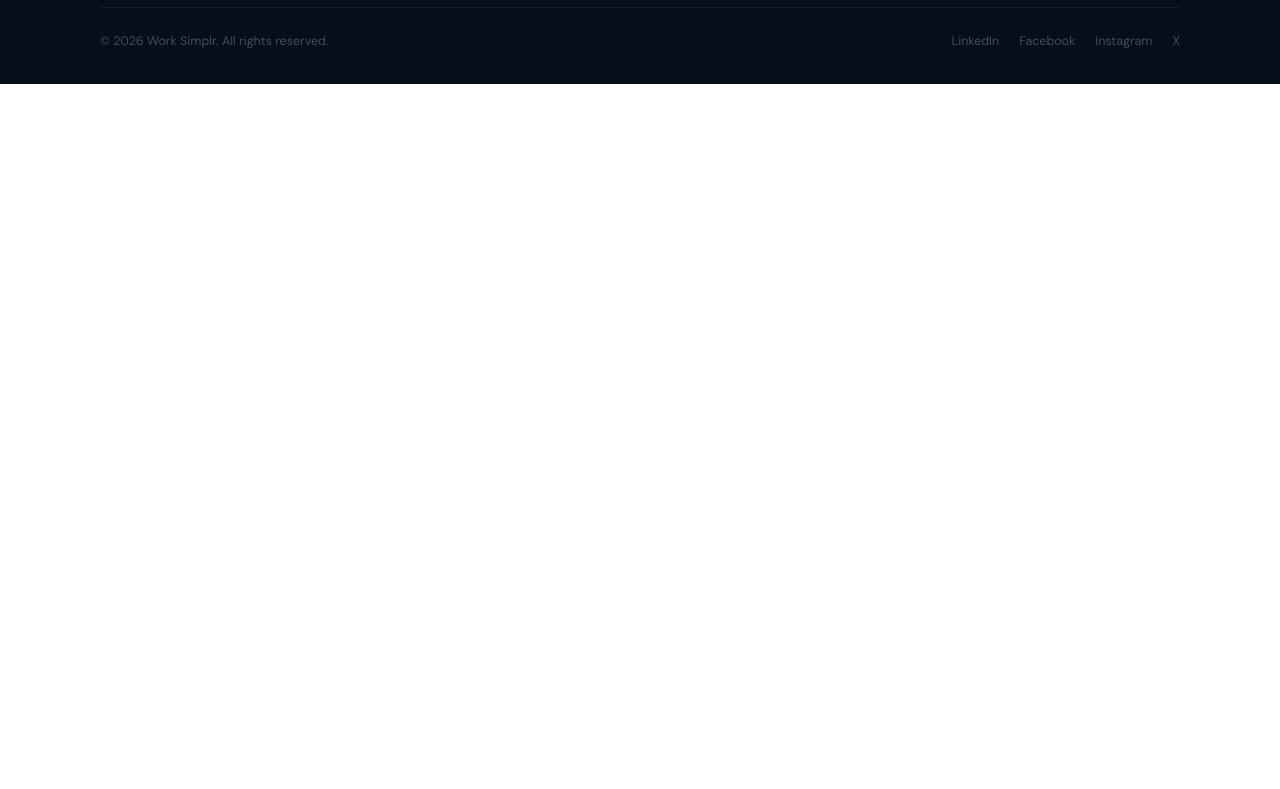
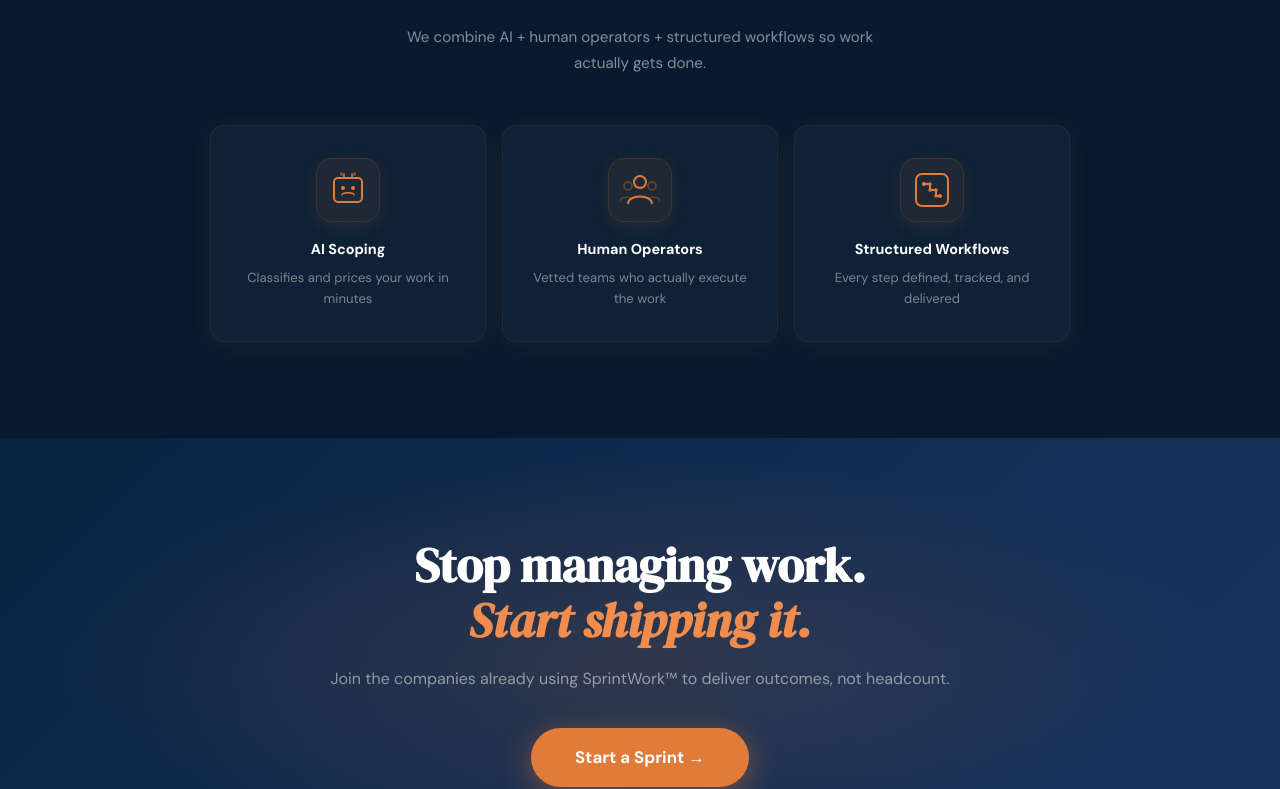
Before and after one commit to JodiMac1521/worksimplr, a Next.js app: page /case-studies in a window 1280 px wide. Shown: the part 4112-4901 px from the top of the page. Before the commit the page ends 4196 px from the top, so only its background shows below. Built offline with nearby package versions, Linux system fonts and the light colour scheme.

Commit message:
Add AI+Human and CTA sections to case studies page

```diff
--- a/app/case-studies/page.js
+++ b/app/case-studies/page.js
@@ -339,6 +339,62 @@ export default function CaseStudies() {
         </div>
       </section>
 
+
+      <section style={{ background:'#081A30',padding:'96px 24px' }}>
+        <div style={{ maxWidth:860,margin:'0 auto',textAlign:'center' }}>
+          <div style={{ fontSize:'0.72rem',fontWeight:700,letterSpacing:'2px',textTransform:'uppercase',color:'#E07B39',marginBottom:16,textAlign:'center' }}>AI + Human</div>
+          <h2 style={{ fontFamily:SERIF,fontSize:'clamp(2rem,3.8vw,2.9rem)',color:'white',marginBottom:16,lineHeight:1.2 }}>AI does not execute.<br /><em style={{ color:'#F08C4E' }}>We do.</em></h2>
+          <p style={{ color:'rgba(255,255,255,0.5)',maxWidth:520,margin:'0 auto 48px',lineHeight:1.7,fontSize:'0.95rem' }}>We combine AI + human operators + structured workflows so work actually gets done.</p>
+          <div className="hp-ai-grid" style={{ display:'grid',gridTemplateColumns:'repeat(3,1fr)',gap:16 }}>
+            {[
+              { icon:(<svg width="40" height="40" viewBox="0 0 40 40" fill="none" xmlns="http://www.w3.org/2000/svg">
+                <rect x="6" y="8" width="28" height="24" rx="4" stroke="#E07B39" strokeWidth="2"/>
+                <circle cx="15" cy="18" r="2" fill="#E07B39"/>
+                <circle cx="25" cy="18" r="2" fill="#E07B39"/>
+                <path d="M14 25 C14 22 26 22 26 25" stroke="#E07B39" strokeWidth="1.5" fill="none" strokeLinecap="round"/>
+                <line x1="16" y1="4" x2="16" y2="8" stroke="#E07B39" strokeWidth="1.5" strokeLinecap="round"/>
+                <line x1="24" y1="4" x2="24" y2="8" stroke="#E07B39" strokeWidth="1.5" strokeLinecap="round"/>
+                <rect x="12" y="2" width="3" height="4" rx="1" fill="#E07B39" opacity="0.4"/>
+                <rect x="25" y="2" width="3" height="4" rx="1" fill="#E07B39" opacity="0.4"/>
+              </svg>),label:'AI Scoping',desc:'Classifies and prices your work in minutes' },
+              { icon:(<svg width="40" height="40" viewBox="0 0 40 40" fill="none" xmlns="http://www.w3.org/2000/svg">
+                <circle cx="20" cy="12" r="6" stroke="#E07B39" strokeWidth="2"/>
+                <path d="M8 34 C8 24 32 24 32 34" stroke="#E07B39" strokeWidth="2" fill="none"/>
+                <circle cx="8" cy="16" r="4" stroke="#E07B39" strokeWidth="1.5" opacity="0.4"/>
+                <path d="M0 32 C0 26 12 26 12 30" stroke="#E07B39" strokeWidth="1.5" fill="none" opacity="0.3"/>
+                <circle cx="32" cy="16" r="4" stroke="#E07B39" strokeWidth="1.5" opacity="0.4"/>
+                <path d="M40 32 C40 26 28 26 28 30" stroke="#E07B39" strokeWidth="1.5" fill="none" opacity="0.3"/>
+              </svg>),label:'Human Operators',desc:'Vetted teams who actually execute the work' },
+              { icon:(<svg width="40" height="40" viewBox="0 0 40 40" fill="none" xmlns="http://www.w3.org/2000/svg">
+                <rect x="4" y="4" width="32" height="32" rx="6" stroke="#E07B39" strokeWidth="2"/>
+                <path d="M12 14 L18 14 L18 20 L24 20 L24 26 L28 26" stroke="#E07B39" strokeWidth="2" fill="none" strokeLinecap="round" strokeLinejoin="round"/>
+                <circle cx="12" cy="14" r="2" fill="#E07B39"/>
+                <circle cx="18" cy="14" r="2" fill="#E07B39" opacity="0.6"/>
+                <circle cx="18" cy="20" r="2" fill="#E07B39" opacity="0.6"/>
+                <circle cx="24" cy="20" r="2" fill="#E07B39" opacity="0.6"/>
+                <circle cx="24" cy="26" r="2" fill="#E07B39" opacity="0.6"/>
+                <circle cx="28" cy="26" r="2" fill="#E07B39"/>
+              </svg>),label:'Structured Workflows',desc:'Every step defined, tracked, and delivered' },
+            ].map(item => (
+              <div key={item.label} style={{ background:'rgba(255,255,255,0.03)',border:'1px solid rgba(224,123,57,0.1)',borderRadius:14,padding:'32px 24px',boxShadow:'0 4px 24px rgba(224,123,57,0.08)' }}>
+                <div style={{ width:64,height:64,borderRadius:16,background:'rgba(224,123,57,0.08)',border:'1px solid rgba(224,123,57,0.15)',boxShadow:'0 4px 16px rgba(224,123,57,0.12)',display:'flex',alignItems:'center',justifyContent:'center',margin:'0 auto 16px' }}>{item.icon}</div>
+                <div style={{ fontWeight:700,color:'white',marginBottom:6,fontSize:'0.9rem' }}>{item.label}</div>
+                <div style={{ fontSize:'0.82rem',color:'rgba(255,255,255,0.45)',lineHeight:1.6 }}>{item.desc}</div>
+              </div>
+            ))}
+          </div>
+        </div>
+      </section>
+
+      <section style={{ background:'linear-gradient(135deg,#0A2342 0%,#1a3560 100%)',padding:'100px 24px',textAlign:'center',position:'relative',overflow:'hidden' }}>
+        <div style={{ position:'absolute',inset:0,background:'radial-gradient(ellipse at center,rgba(224,123,57,0.15) 0%,transparent 65%)',pointerEvents:'none' }} />
+        <div style={{ position:'relative',zIndex:1,maxWidth:640,margin:'0 auto' }}>
+          <h2 style={{ fontFamily:SERIF,fontSize:'clamp(2rem,4vw,3rem)',color:'white',marginBottom:16,lineHeight:1.15 }}>Stop managing work.<br /><em style={{ color:'#F08C4E' }}>Start shipping it.</em></h2>
+          <p style={{ color:'rgba(255,255,255,0.5)',marginBottom:36,fontSize:'1rem',lineHeight:1.7 }}>Join the companies already using SprintWork™ to deliver outcomes, not headcount.</p>
+          <a href="/register?role=employer" style={{ display:'inline-block',padding:'16px 44px',background:'#E07B39',borderRadius:999,fontSize:'1.05rem',fontWeight:700,color:'white',textDecoration:'none',boxShadow:'0 8px 32px rgba(224,123,57,0.45)' }}>Start a Sprint →</a>
+        </div>
+      </section>
+
       {/* FOOTER */}
       <footer style={{ background:'#050F1C',borderTop:'1px solid rgba(255,255,255,0.06)',padding:'48px 24px 32px' }}>
         <div style={{ maxWidth:1080,margin:'0 auto' }}>
```
